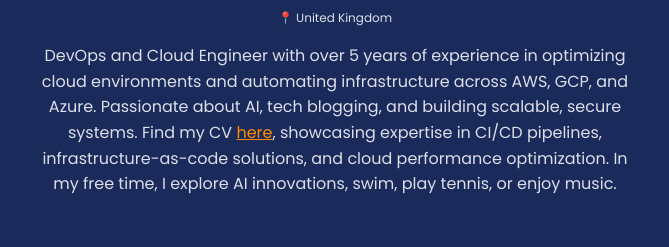
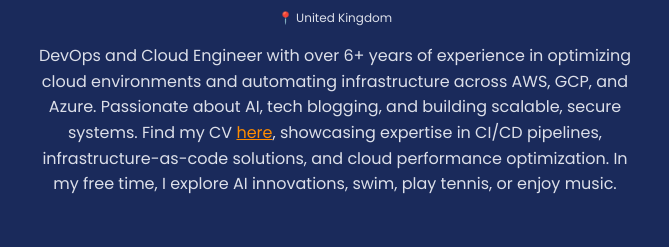
Before and after one commit to NAGESHGOWDA1993/NAGESHGOWDA1993.github.io, a website: page index.html in a window 1280 px wide. Shown: the part 351-598 px from the top of the page, 305-974 px from the left. Drawn offline with nearby package versions, Linux system fonts and the light colour scheme.

Commit message:
files added

```diff
--- a/index.html
+++ b/index.html
@@ -199,7 +199,7 @@
                 <div class="location">
                     <span>&#x1F4CD;</span> United Kingdom
                 </div>
-                <p>DevOps and Cloud Engineer with over 5 years of experience in optimizing cloud environments and automating infrastructure across AWS, GCP, and Azure. Passionate about AI, tech blogging, and building scalable, secure systems. Find my CV <a href="NAGESHA-KS-CV.pdf" style="color: #FF8C00;">here</a>, showcasing expertise in CI/CD pipelines, infrastructure-as-code solutions, and cloud performance optimization. In my free time, I explore AI innovations, swim, play tennis, or enjoy music.</p>
+                <p>DevOps and Cloud Engineer with over 6+ years of experience in optimizing cloud environments and automating infrastructure across AWS, GCP, and Azure. Passionate about AI, tech blogging, and building scalable, secure systems. Find my CV <a href="NAGESHA-KS-CV.pdf" style="color: #FF8C00;">here</a>, showcasing expertise in CI/CD pipelines, infrastructure-as-code solutions, and cloud performance optimization. In my free time, I explore AI innovations, swim, play tennis, or enjoy music.</p>
             </div>
         </div>
 
```
